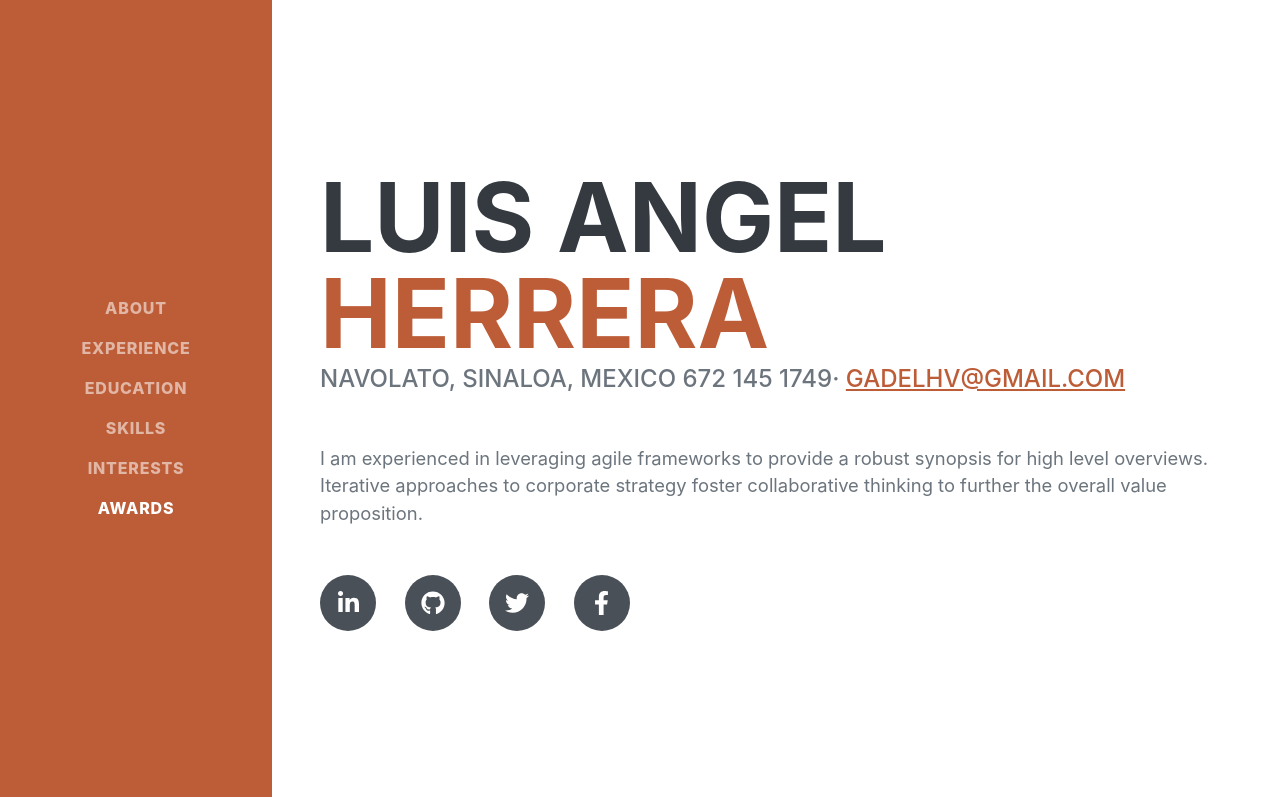
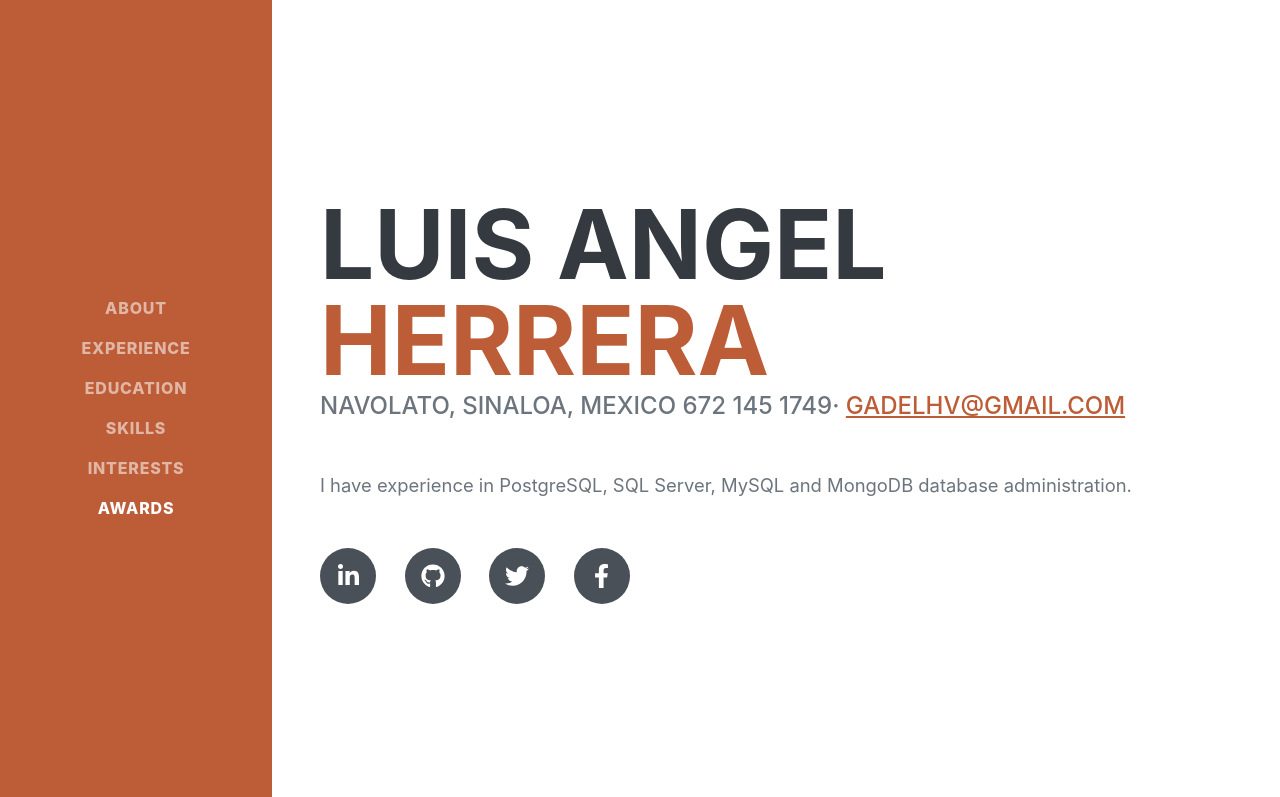
Before and after one commit to Gadelhv/gadel.github.io, a plain HTML site: page index.html in a window 1280 px wide. Shown: the top 797 px of the page. Drawn offline with nearby package versions, Linux system fonts and the light colour scheme; a web font is replaced by a local one.

Commit message:
Update index.html

```diff
--- a/index.html
+++ b/index.html
@@ -47,7 +47,7 @@
                         Navolato, Sinaloa, Mexico 672 145 1749·
                         <a href="">Gadelhv@gmail.com</a>
                     </div>
-                    <p class="lead mb-5">I am experienced in leveraging agile frameworks to provide a robust synopsis for high level overviews. Iterative approaches to corporate strategy foster collaborative thinking to further the overall value proposition.</p>
+                    <p class="lead mb-5">I have experience in PostgreSQL, SQL Server, MySQL and MongoDB database administration.</p>
                     <div class="social-icons">
                         <a class="social-icon" href="#!"><i class="fab fa-linkedin-in"></i></a>
                         <a class="social-icon" href="#!"><i class="fab fa-github"></i></a>
```
